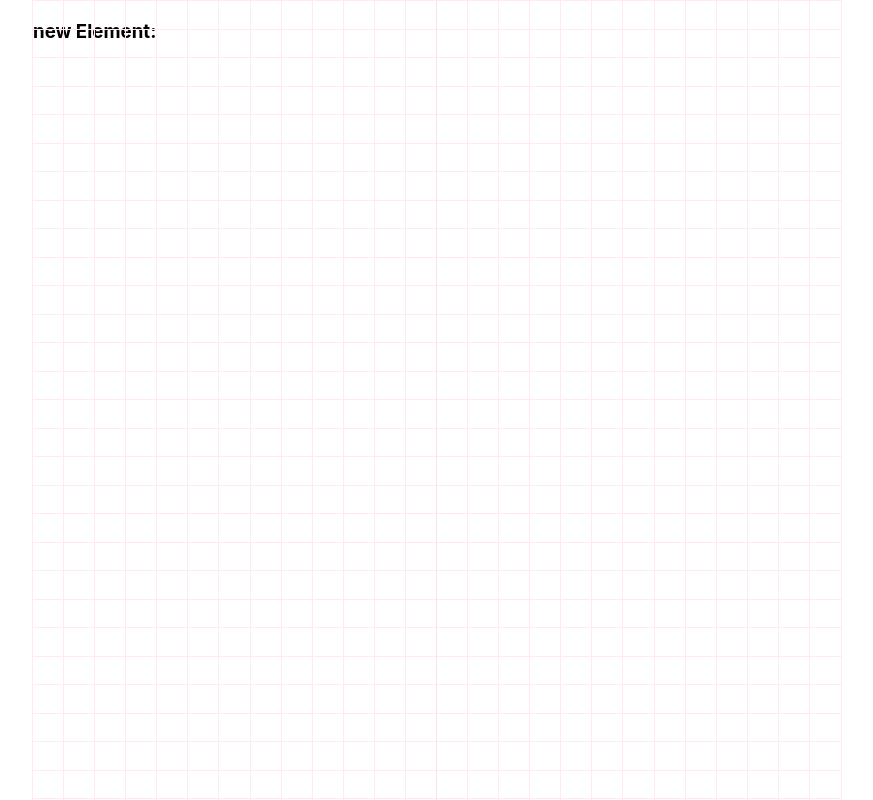
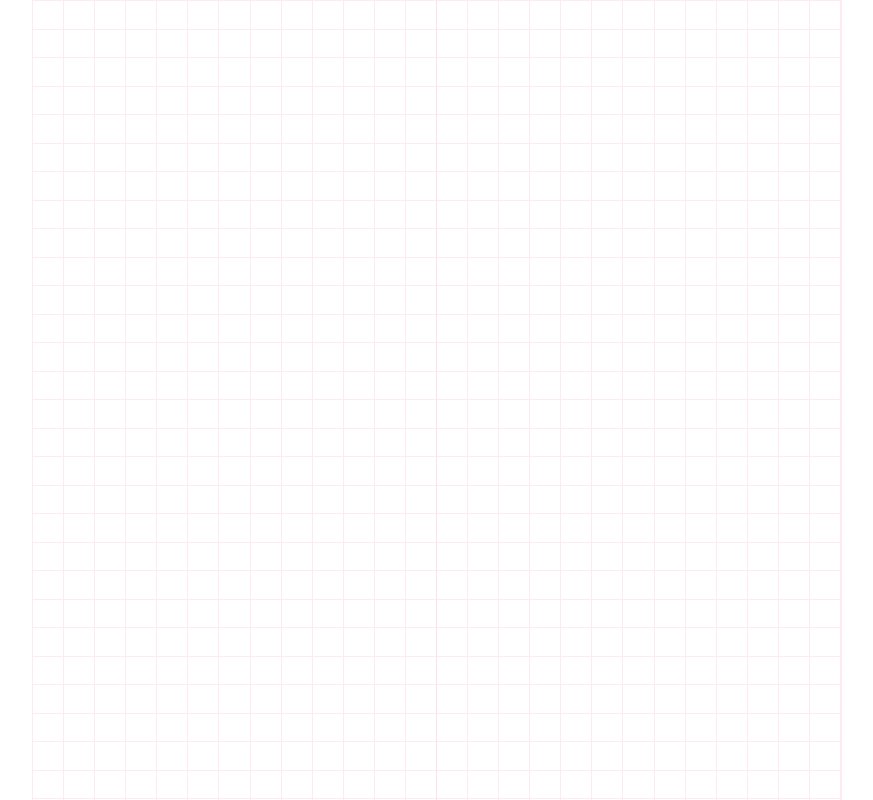
Before and after one commit to FilipKajetaniak/learning-react-hooks, a React (Create React App) app: page / in a window 1280 px wide. Shown: the top 800 px of the page, without its empty margins (203-1076 px from the left). Built offline with nearby package versions, Linux system fonts and the light colour scheme.

Commit message:
started making elements stick to grid

```diff
--- a/src/components/admin/MouseSelection.jsx
+++ b/src/components/admin/MouseSelection.jsx
@@ -1,6 +1,7 @@
 import React, { useState, useEffect, useContext } from "react";
 import Selection from "./Selection";
 import { gridContext } from "../../context/gridContext";
+import stickToGrid from "../../utils/stickToGrid";
 import calculateMouseSelection from "../../utils/calculateMouseSelection";
 
 export default function MouseSelection() {
@@ -33,7 +34,9 @@ export default function MouseSelection() {
   };
   const stopResizing = () => {
     setNewElementData(
-      calculateMouseSelection(startingMousePosition, endingMousePosition)
+      stickToGrid(
+        calculateMouseSelection(startingMousePosition, endingMousePosition)
+      )
     );
     setResizing(false);
     setEndingMousePosition({ x: null, y: null });
--- a/src/components/admin/NewElement.jsx
+++ b/src/components/admin/NewElement.jsx
@@ -1,7 +1,22 @@
-import React, { useEffect } from "react";
+import React from "react";
+import "../../css/NewElement.scss";
+
 export default function NewElement({ data }) {
-  useEffect(() => {
-    // console.log("New Element: ", data.top, data.left);
-  });
-  return data && <h3>new Element: {data.width} </h3>;
+  return (
+    data && (
+      <div
+        className="new-element"
+        style={
+          data.top
+            ? {
+                left: `${data.left}%`,
+                top: `${data.top}px`,
+                width: `${data.width}%`,
+                height: `${data.height}px`
+              }
+            : { display: "none" }
+        }
+      />
+    )
+  );
 }
--- a/src/components/admin/Selection.jsx
+++ b/src/components/admin/Selection.jsx
@@ -3,10 +3,16 @@ import "../../css/MouseSelection.scss";
 import calculateMouseSelection from "../../utils/calculateMouseSelection";
 
 export default function Selection({ startingPosition, endingPosition }) {
+  const style = calculateMouseSelection(startingPosition, endingPosition);
   return (
     <div
       className="selection"
-      style={calculateMouseSelection(startingPosition, endingPosition)}
+      style={{
+        left: `${style.left}%`,
+        top: `${style.top}px`,
+        width: `${style.width}%`,
+        height: `${style.height}px`
+      }}
     />
   );
 }
--- a/src/css/HelperLines.scss
+++ b/src/css/HelperLines.scss
@@ -4,6 +4,7 @@
   width: 100%;
   border-bottom: 1px solid $lgray;
   position: absolute;
+  z-index: -1;
   &:last-of-type {
     border-bottom: none;
   }
@@ -12,6 +13,7 @@
   border-right: 1px solid $lgray;
   height: 100%;
   position: absolute;
+  z-index: -1;
   &:last-of-type {
     border-right: none;
   }
--- /dev/null
+++ b/src/css/NewElement.scss
@@ -0,0 +1,8 @@
+.new-element {
+  background-color: white;
+  position: absolute;
+  -webkit-box-shadow: 3px 3px 12px -3px #ffc8e8;
+  -moz-box-shadow: 3px 3px 12px -3px #ffc8e8;
+  box-shadow: 3px 3px 12px -3px #ffc8e8;
+  z-index: 99;
+}
--- a/src/utils/calculateMouseSelection.js
+++ b/src/utils/calculateMouseSelection.js
@@ -29,34 +29,34 @@ export default function calculateStyles(start, end) {
   // bottom-right direction
   if (differenceX > 0 && differenceY > 0) {
     return {
-      left: `${toPercent(start.x - margin)}%`,
-      top: `${start.y}px`,
-      width: `${toPercent(differenceX)}%`,
-      height: `${differenceY}px`
+      left: toPercent(start.x - margin),
+      top: start.y,
+      width: toPercent(differenceX),
+      height: differenceY
     };
   } // top-right direction
   else if (differenceX > 0 && differenceY < 0) {
     return {
-      left: `${toPercent(start.x - margin)}%`,
-      top: `${end.y}px`,
-      width: `${toPercent(differenceX)}%`,
-      height: `${start.y - end.y}px`
+      left: toPercent(start.x - margin),
+      top: end.y,
+      width: toPercent(differenceX),
+      height: start.y - end.y
     };
   } // top-left direction
   else if (differenceX < 0 && differenceY < 0) {
     return {
-      left: `${toPercent(end.x - margin)}%`,
-      top: `${end.y}px`,
-      width: `${toPercent(start.x - end.x)}%`,
-      height: `${start.y - end.y}px`
+      left: toPercent(end.x - margin),
+      top: end.y,
+      width: toPercent(start.x - end.x),
+      height: start.y - end.y
     };
   } // bottom-left direction
   else {
     return {
-      left: `${toPercent(end.x - margin)}%`,
-      top: `${start.y}px`,
-      width: `${toPercent(start.x - end.x)}%`,
-      height: `${differenceY}px`
+      left: toPercent(end.x - margin),
+      top: start.y,
+      width: toPercent(start.x - end.x),
+      height: differenceY
     };
   }
 }
--- /dev/null
+++ b/src/utils/stickToGrid.js
@@ -0,0 +1,14 @@
+export default function stickToGrid(data) {
+  // these are not going to be hard-coded in future
+  const horizontalLines = 35;
+  const verticalLines = 26;
+
+  const { left, width } = data;
+  const horizontalStep = 100 / 35;
+  console.log(left % horizontalStep, horizontalStep);
+
+  const newData = data;
+  newData.left = left - (left % horizontalStep);
+
+  return newData;
+}
```
